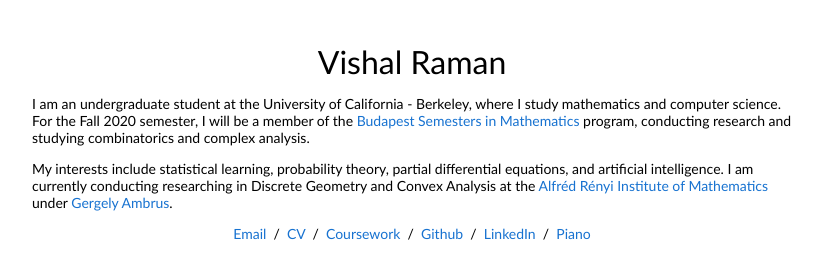
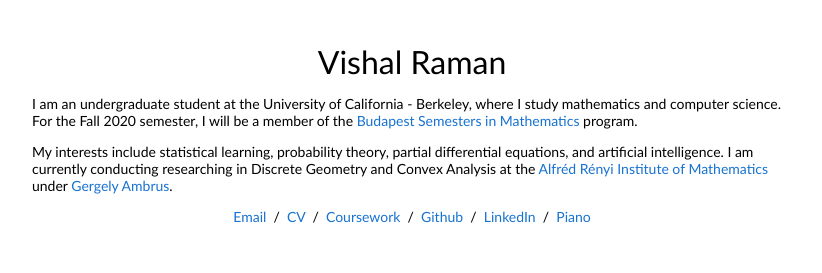
Before and after one commit to vraman23/vraman23.github.io, a plain HTML site: page index.html in a window 1280 px wide. Shown: the top 273 px of the page, without its empty margins (228-1050 px from the left). Drawn offline with Linux system fonts and the light colour scheme.

Commit message:
Update index.html

```diff
--- a/index.html
+++ b/index.html
@@ -21,7 +21,7 @@
               <p style="text-align:center">
                 <name>Vishal Raman</name>
               </p>
-              <p>I am an undergraduate student at the University of California - Berkeley, where I study mathematics and computer science.  For the Fall 2020 semester, I will be a member of the <a href= "https://www.budapestsemesters.com/">Budapest Semesters in Mathematics</a> program, conducting research and studying combinatorics and complex analysis.
+              <p>I am an undergraduate student at the University of California - Berkeley, where I study mathematics and computer science.  For the Fall 2020 semester, I will be a member of the <a href= "https://www.budapestsemesters.com/">Budapest Semesters in Mathematics</a> program.
               </p>
               <p> My interests include statistical learning, probability theory, partial differential equations, and artificial intelligence.
                 I am currently conducting researching in Discrete Geometry and Convex Analysis at the <a href = "https://www.renyi.hu/hu">Alfréd Rényi Institute of Mathematics</a> under <a href = "https://www.renyi.hu/~ambrus/">Gergely Ambrus</a>.
```
